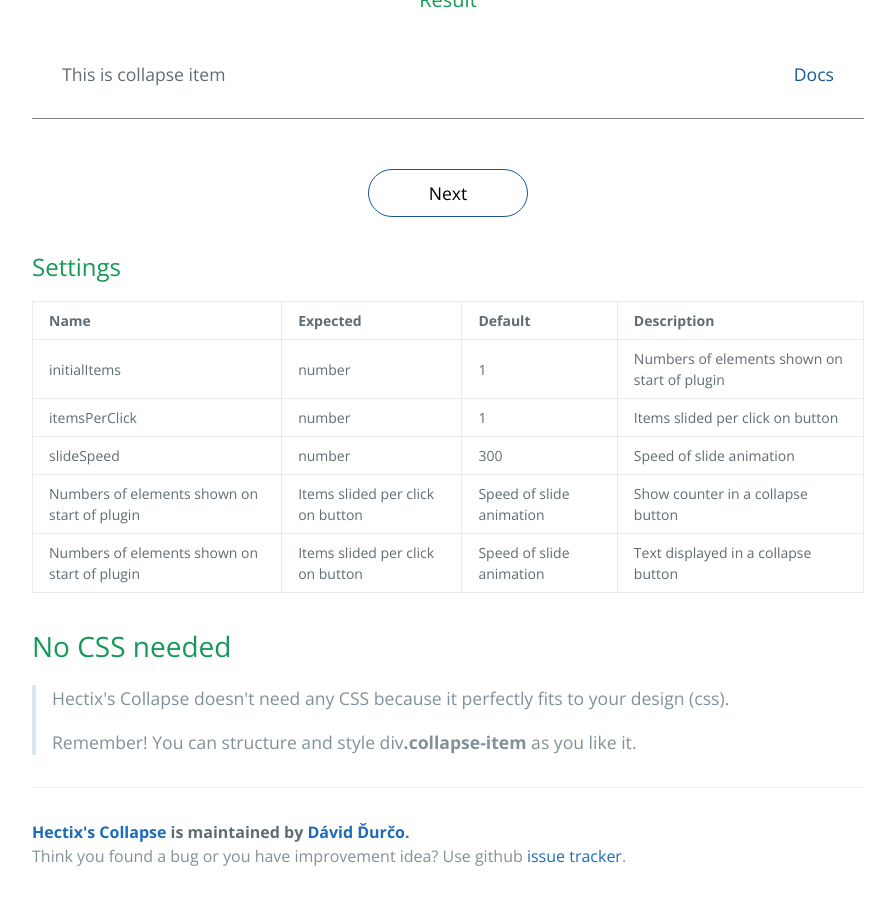
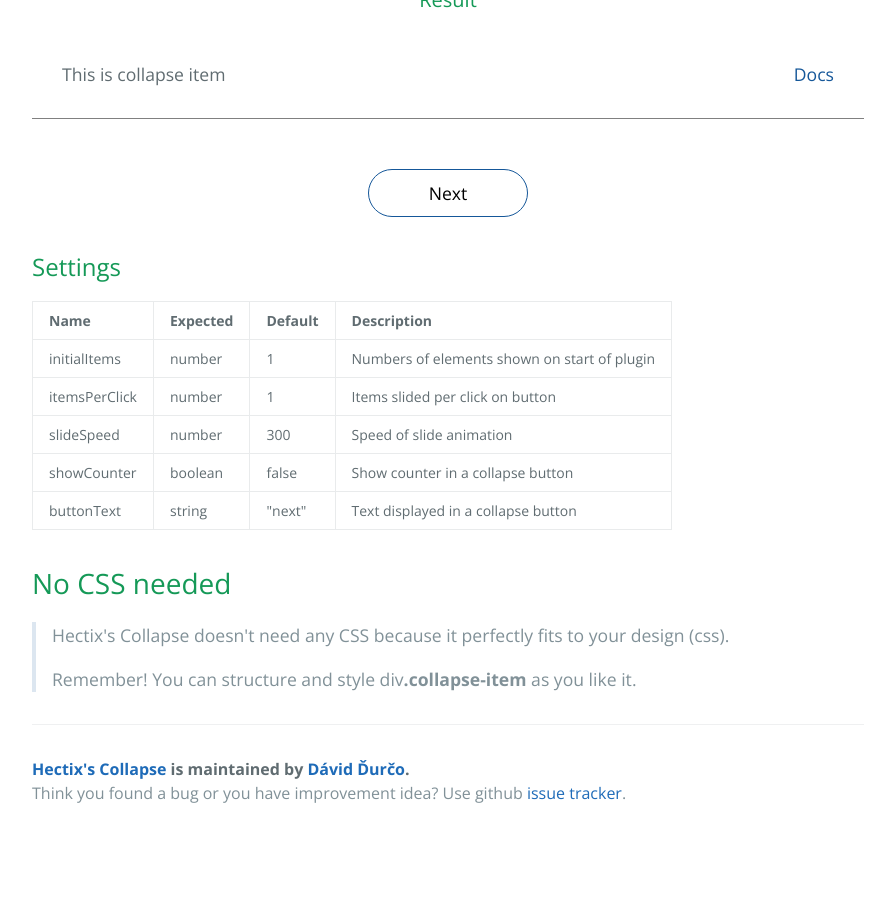
Before and after one commit to davidurco/hectix-jquery-collapse, a Jekyll site: the page built from index.html, in a window 1280 px wide and 900 px high, scrolled down 2140 px. Shown: the whole window, without its empty margins (192-1087 px from the left). Built offline with Jekyll 4.4.1, drawn with Linux system fonts in a browser that asks for light colours; nearby versions of some CDN libraries; the list of posts is cut into pages by our own code; after the commit the page ends 2977 px from its top, so only the background shows below that.

Commit message:
Settings table - FIXED

```diff
--- a/index.html
+++ b/index.html
@@ -134,15 +134,15 @@ $("section.hectixCollapse").hectixCollapse({
             <td style="text-align: left">Speed of slide animation</td>
         </tr>
         <tr>
-            <td style="text-align: left">Numbers of elements shown on start of plugin</td>
-            <td style="text-align: left">Items slided per click on button</td>
-            <td style="text-align: left">Speed of slide animation</td>
+            <td style="text-align: left">showCounter</td>
+            <td style="text-align: left">boolean</td>
+            <td style="text-align: left">false</td>
             <td style="text-align: left">Show counter in a collapse button</td>
         </tr>
         <tr>
-            <td style="text-align: left">Numbers of elements shown on start of plugin</td>
-            <td style="text-align: left">Items slided per click on button</td>
-            <td style="text-align: left">Speed of slide animation</td>
+            <td style="text-align: left">buttonText</td>
+            <td style="text-align: left">string</td>
+            <td style="text-align: left">"next"</td>
             <td style="text-align: left">Text displayed in a collapse button</td>
         </tr>
         </tbody>
```
